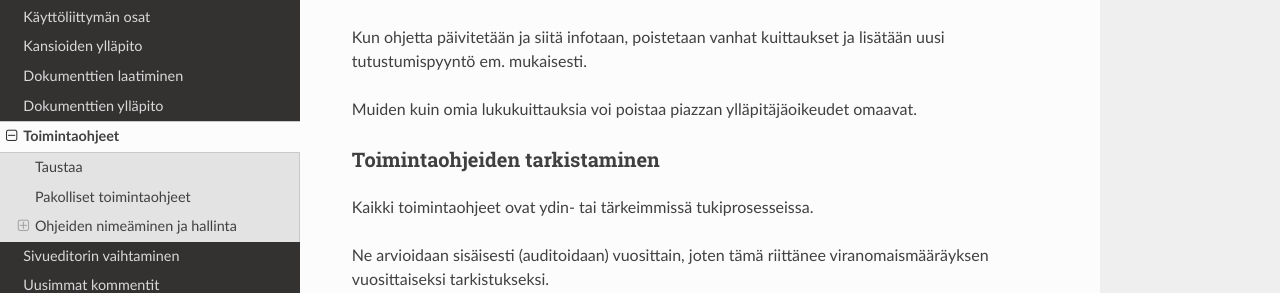
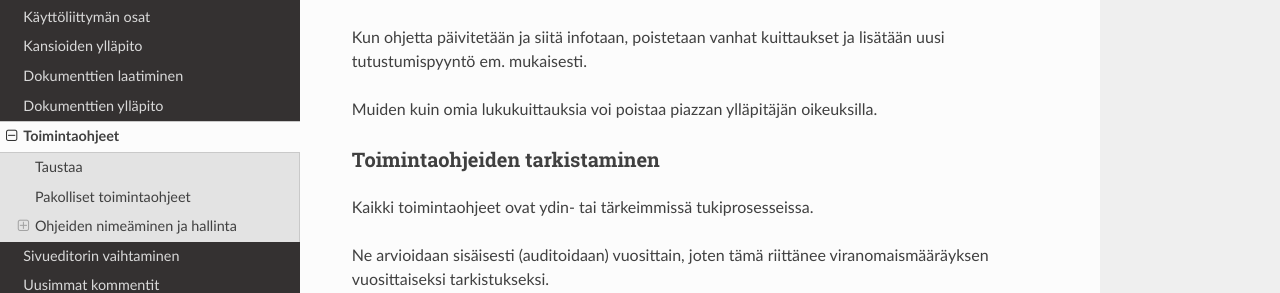
Before and after one commit to netmiller/piazzadoc, an MkDocs documentation site: the page built from sivut/toimintaohjeet.md, in a window 1280 px wide and 900 px high, scrolled down 1800 px. Shown: the part 322-615 px from the top of the window. Built offline with MkDocs 1.6.1, drawn with Linux system fonts in a browser that asks for light colours; nearby versions of some CDN libraries; old or Windows-style settings are respelled for this version of MkDocs.

Commit message:
Update toimintaohjeet.md

```diff
--- a/sivut/toimintaohjeet.md
+++ b/sivut/toimintaohjeet.md
@@ -66,7 +66,7 @@ Myös tulokkaat ja muut perehdytettävät käyvät kuittaamassa ohjeeseen tutust
 
 Kun ohjetta päivitetään ja siitä infotaan, poistetaan vanhat kuittaukset ja lisätään uusi tutustumispyyntö em. mukaisesti.
 
-Muiden kuin omia lukukuittauksia voi poistaa piazzan ylläpitäjäoikeudet omaavat.
+Muiden kuin omia lukukuittauksia voi poistaa piazzan ylläpitäjän oikeuksilla.
 
 
 ### Toimintaohjeiden tarkistaminen
```
